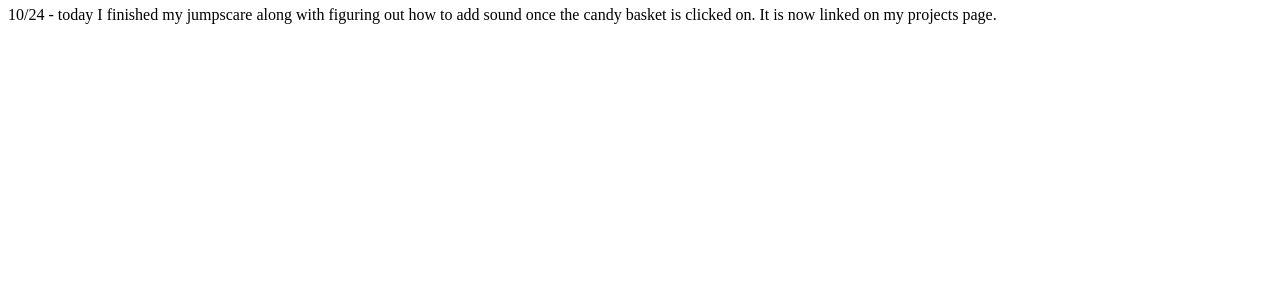
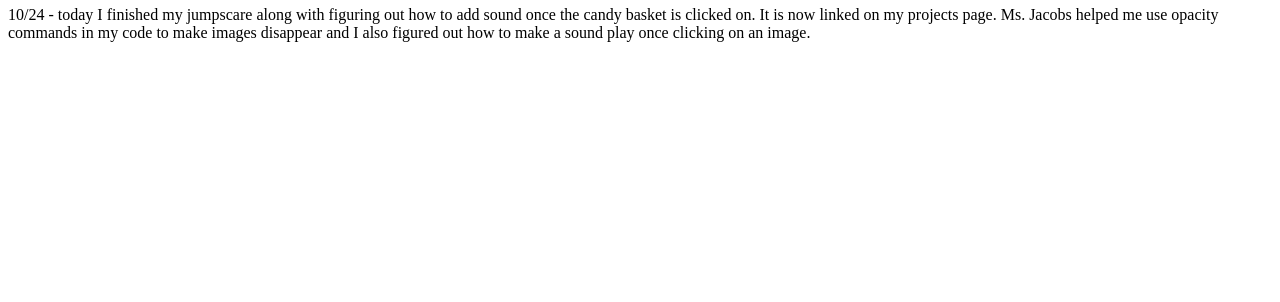
Before and after one commit to henrytreen/henrytreen.github.io, a plain HTML site: page journal.html in a window 1280 px wide. Shown: the part 498-800 px from the top of the page. Drawn offline with Linux system fonts and the light colour scheme.

Commit message:
extended journal entry 4

```diff
--- a/journal.html
+++ b/journal.html
@@ -49,7 +49,7 @@
 
 	<div id=entry4>
 		<h1>fourth journal entry</h1>
-		<p>10/24 - today I finished my jumpscare along with figuring out how to add sound once the candy basket is clicked on. It is now linked on my projects page.
+		<p>10/24 - today I finished my jumpscare along with figuring out how to add sound once the candy basket is clicked on. It is now linked on my projects page. Ms. Jacobs helped me use opacity commands in my code to make images disappear and I also figured out how to make a sound play once clicking on an image.
 
 </body>
 </html>
```
